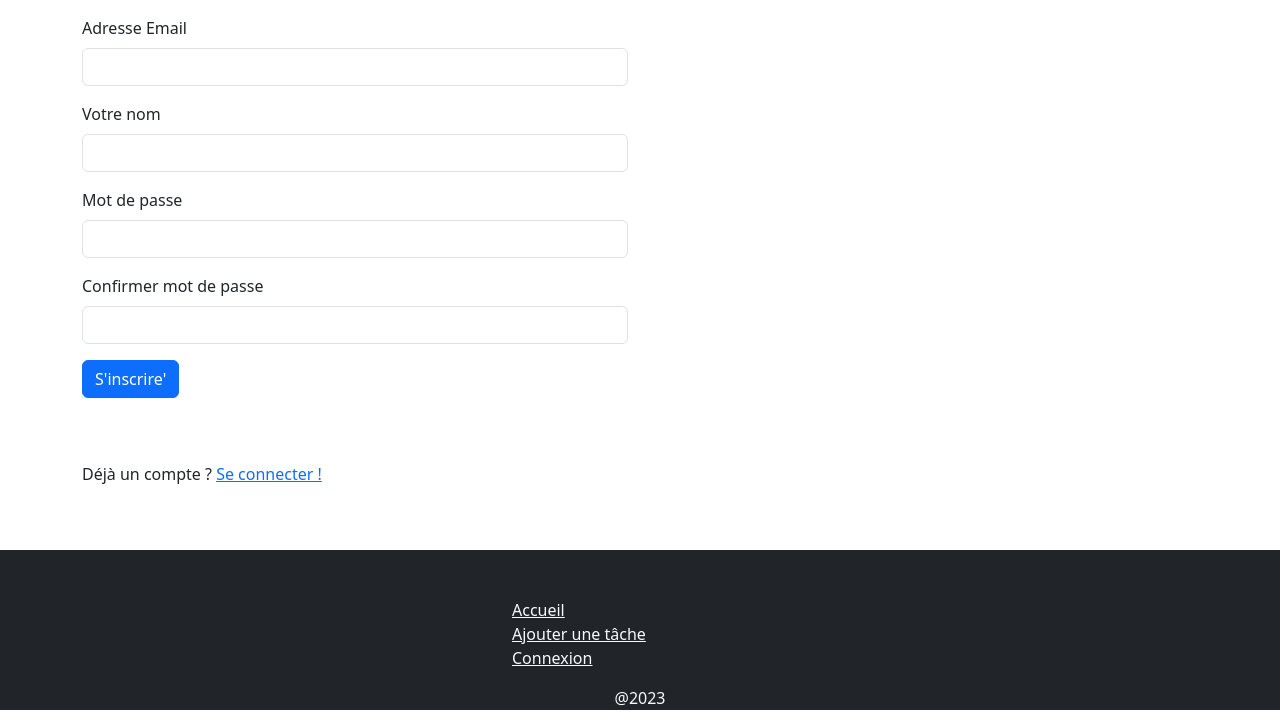
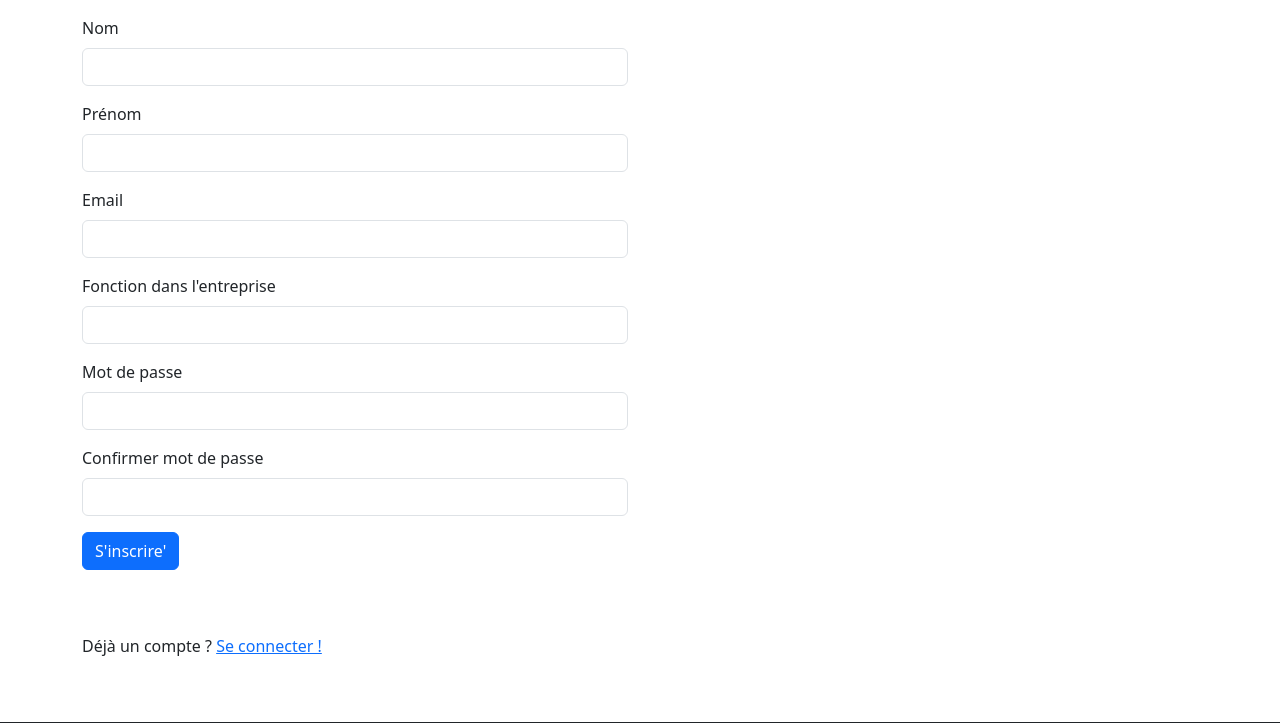
Before and after one commit to Lpiedagnel/To-do-list-with-php-mysql-bootstrap-5, a PHP site: page /signup.php in a window 1280 px wide. Shown: the part 56-779 px from the top of the page. Run offline with PHP 8.4, Linux system fonts and the light colour scheme.

```diff
--- a/elements/signup_form.php
+++ b/elements/signup_form.php
@@ -1,20 +1,28 @@
 <div class="row">
-  <form class="my-3 col-6" action="register.php" method="post">
+  <form class="my-3 col-6" action="signup_validation.php" method="POST">
     <div class="mb-3">
-      <label for="email" class="form-label">Adresse Email</label>
-      <input type="email" name="email" class="form-control" id="email" required>
+      <label for="lastName" class="form-label">Nom</label>
+      <input type="text" name="lastName" class="form-control"required>
     </div>
     <div class="mb-3">
-      <label for="name" class="form-label">Votre nom</label>
-      <input type="text" name="name" class="form-control" id="name">
+      <label for="firstName" class="form-label">Prénom</label>
+      <input type="text" name="firstName" class="form-control"required>
+    </div>
+    <div class="mb-3">
+      <label for="email" class="form-label">Email</label>
+      <input type="email" name="email" class="form-control"required>
+    </div>
+    <div class="mb-3">
+      <label for="job" class="form-label">Fonction dans l'entreprise</label>
+      <input type="text" name="job" class="form-control">
     </div>
     <div class="mb-3">
       <label for="password" class="form-label">Mot de passe</label>
-      <input type="password" name="password" class="form-control" id="password" required>
+      <input type="password" name="password" class="form-control"required>
     </div>
     <div class="mb-3">
       <label for="passwordConfirmation" class="form-label">Confirmer mot de passe</label>
-      <input type="password" name="passwordConfirmation" class="form-control" id="passwordConfirmation" required>
+      <input type="password" name="passwordConfirmation" class="form-control"required>
     </div>
     <button type="submit" name="submit" class="btn btn-primary" required>S'inscrire'</button>
   </form>
--- /dev/null
+++ b/signup_validation.php
@@ -0,0 +1,5 @@
+<?php require_once 'functions/header.php'; ?>
+<?= createHeader('Enregistrement', 'Enregistrement du compte') ?>
+<?php require 'elements/navbar.php'; ?>
+<?php require 'elements/signup_checker.php'; ?>
+<?php require 'elements/footer.php'; ?>
```
Also changed, not shown: elements/signup_checker.php (added, +28 -0 lines), elements/tasks_list.php (+6 -4 lines).
